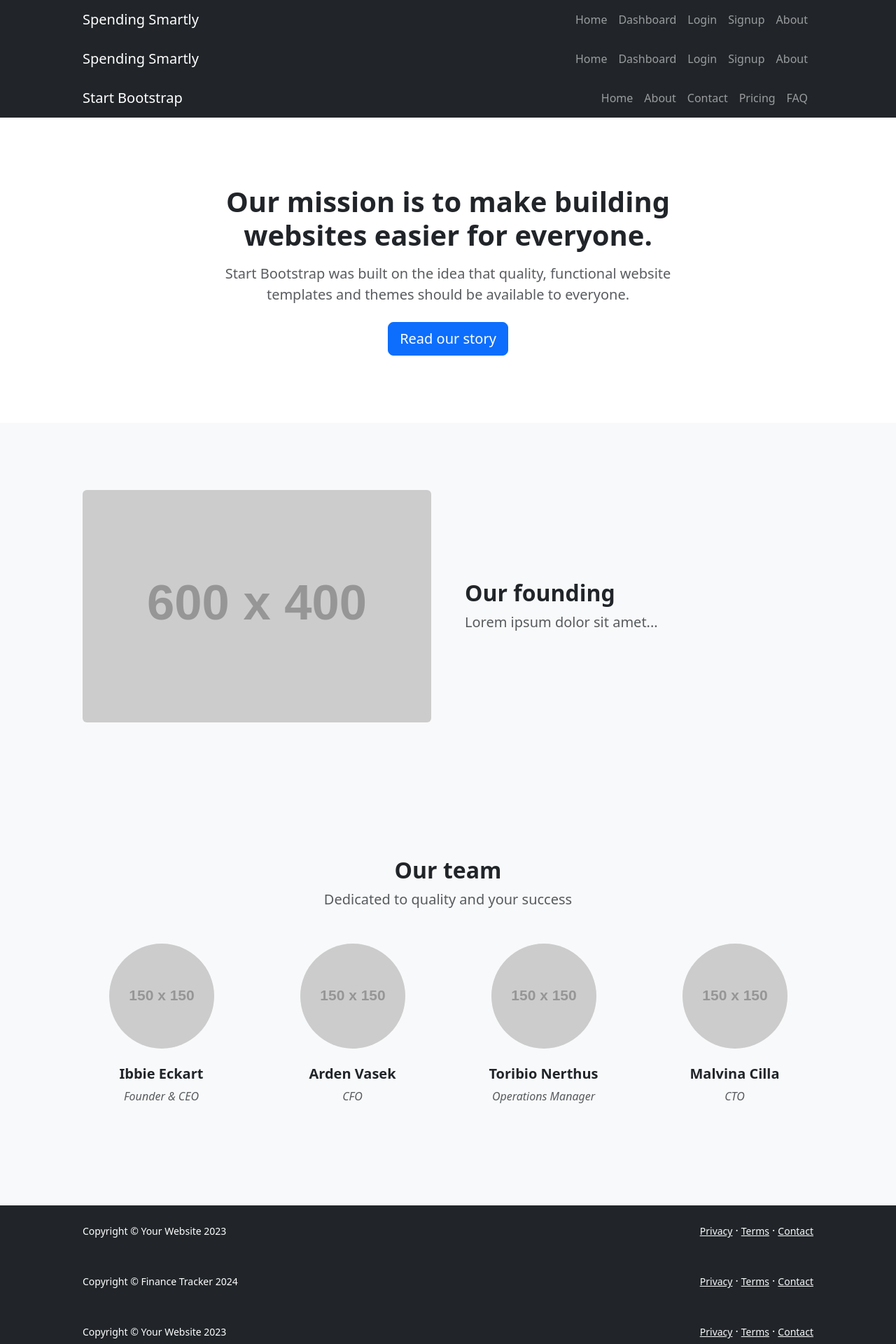
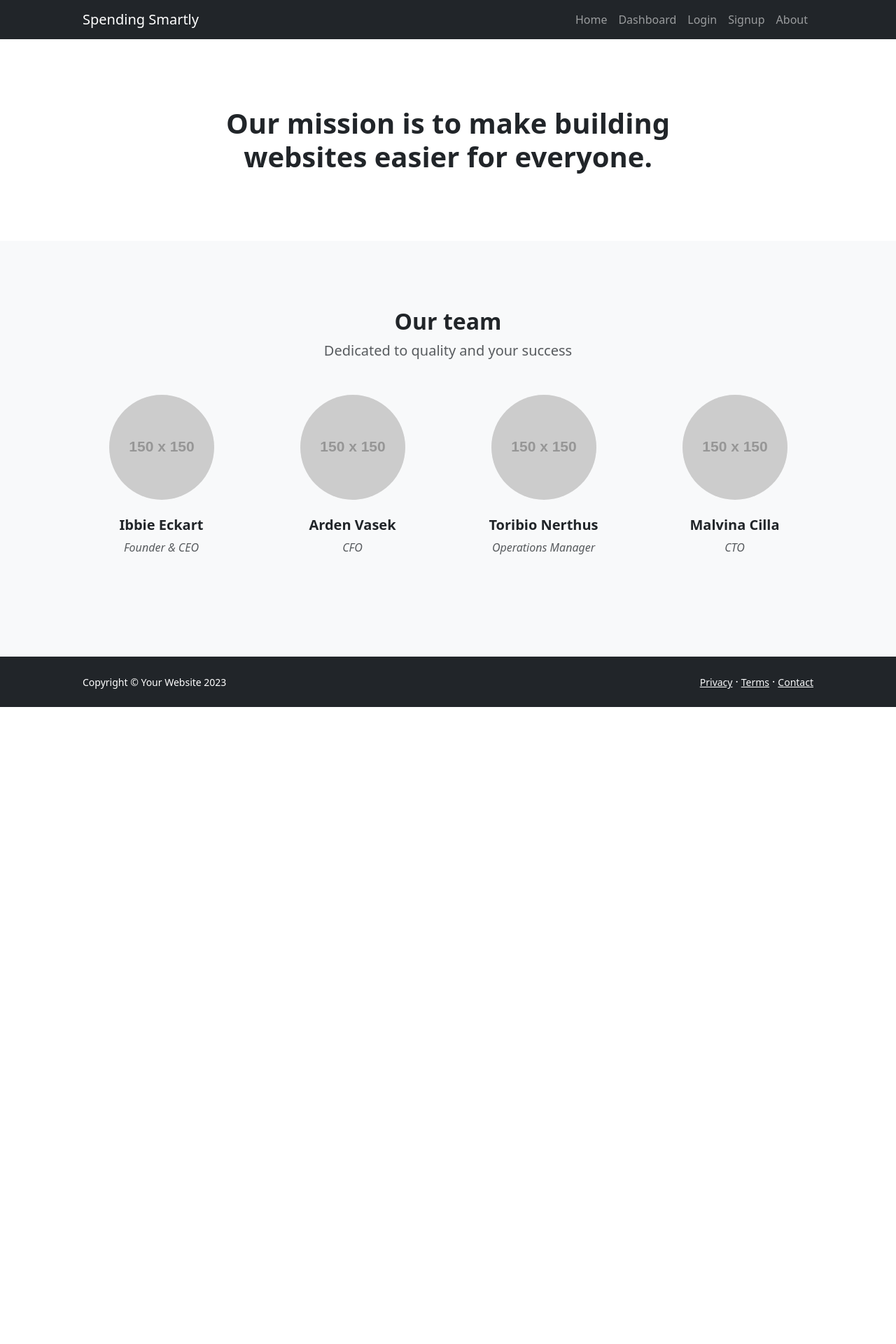
Before and after one commit to Adharrsh/finance-trackerfbla, a Next.js app: page /about in a window 1280 px wide. Shown: the top 1920 px of the page at 70% size. After the commit the page ends 1010 px from the top, so only its background shows below. Built offline with nearby package versions, Linux system fonts and the light colour scheme.

Commit message:
fixed about page error

```diff
--- a/app/about/page.tsx
+++ b/app/about/page.tsx
@@ -1,15 +1,11 @@
 import About from "@/components/About";
-import Footer from "@/components/Footer";
-import Navbar from "@/components/Navbar";
 import React from "react";
 
 
 const AboutPage: React.FC = () => {
     return (
         <div>
-            <Navbar />
-            <About />
-            <Footer />
+        <About />
         </div>
     );
 };
--- a/components/About.tsx
+++ b/components/About.tsx
@@ -4,32 +4,6 @@ const BootstrapPage: React.FC = () => {
   return (
     <div className="d-flex flex-column">
       <main className="flex-shrink-0">
-        {/* Navigation */}
-        <nav className="navbar navbar-expand-lg navbar-dark bg-dark">
-          <div className="container px-5">
-            <a className="navbar-brand" href="index.html">Start Bootstrap</a>
-            <button
-              className="navbar-toggler"
-              type="button"
-              data-bs-toggle="collapse"
-              data-bs-target="#navbarSupportedContent"
-              aria-controls="navbarSupportedContent"
-              aria-expanded="false"
-              aria-label="Toggle navigation"
-            >
-              <span className="navbar-toggler-icon"></span>
-            </button>
-            <div className="collapse navbar-collapse" id="navbarSupportedContent">
-              <ul className="navbar-nav ms-auto mb-2 mb-lg-0">
-                <li className="nav-item"><a className="nav-link" href="index.html">Home</a></li>
-                <li className="nav-item"><a className="nav-link" href="about.html">About</a></li>
-                <li className="nav-item"><a className="nav-link" href="contact.html">Contact</a></li>
-                <li className="nav-item"><a className="nav-link" href="pricing.html">Pricing</a></li>
-                <li className="nav-item"><a className="nav-link" href="faq.html">FAQ</a></li>
-              </ul>
-            </div>
-          </div>
-        </nav>
 
         {/* Header */}
         <header className="py-5">
@@ -38,28 +12,11 @@ const BootstrapPage: React.FC = () => {
               <div className="col-lg-8 col-xxl-6">
                 <div className="text-center my-5">
                   <h1 className="fw-bolder mb-3">Our mission is to make building websites easier for everyone.</h1>
-                  <p className="lead fw-normal text-muted mb-4">Start Bootstrap was built on the idea that quality, functional website templates and themes should be available to everyone.</p>
-                  <a className="btn btn-primary btn-lg" href="#scroll-target">Read our story</a>
                 </div>
               </div>
             </div>
           </div>
         </header>
-
-        {/* About Section */}
-        <section className="py-5 bg-light" id="scroll-target">
-          <div className="container px-5 my-5">
-            <div className="row gx-5 align-items-center">
-              <div className="col-lg-6">
-                <img className="img-fluid rounded mb-5 mb-lg-0" src="https://dummyimage.com/600x400/343a40/6c757d" alt="About" />
-              </div>
-              <div className="col-lg-6">
-                <h2 className="fw-bolder">Our founding</h2>
-                <p className="lead fw-normal text-muted mb-0">Lorem ipsum dolor sit amet...</p>
-              </div>
-            </div>
-          </div>
-        </section>
 
         {/* Team Members Section */}
         <section className="py-5 bg-light">
@@ -82,24 +39,6 @@ const BootstrapPage: React.FC = () => {
           </div>
         </section>
       </main>
-
-      {/* Footer */}
-      <footer className="bg-dark py-4 mt-auto">
-        <div className="container px-5">
-          <div className="row align-items-center justify-content-between flex-column flex-sm-row">
-            <div className="col-auto">
-              <div className="small m-0 text-white">Copyright &copy; Your Website 2023</div>
-            </div>
-            <div className="col-auto">
-              <a className="link-light small" href="#!">Privacy</a>
-              <span className="text-white mx-1">&middot;</span>
-              <a className="link-light small" href="#!">Terms</a>
-              <span className="text-white mx-1">&middot;</span>
-              <a className="link-light small" href="#!">Contact</a>
-            </div>
-          </div>
-        </div>
-      </footer>
     </div>
   );
 };
```
